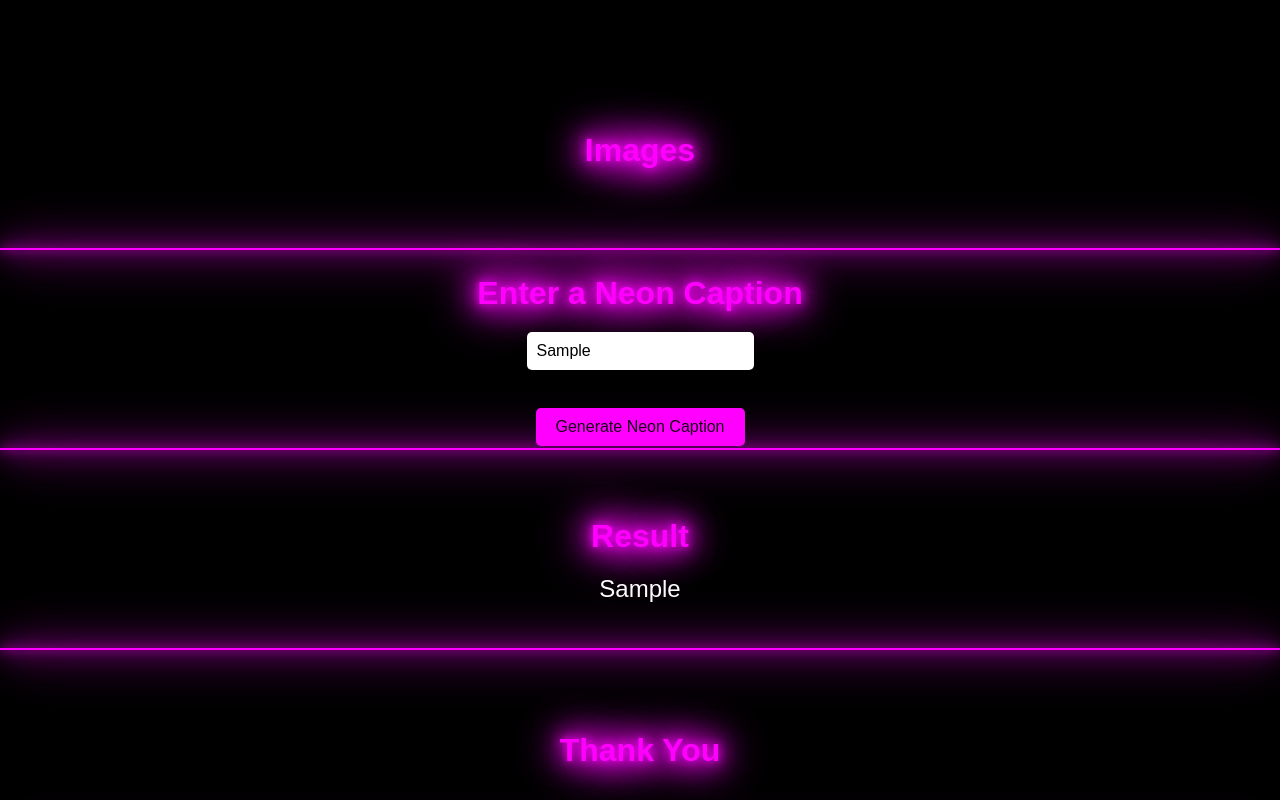
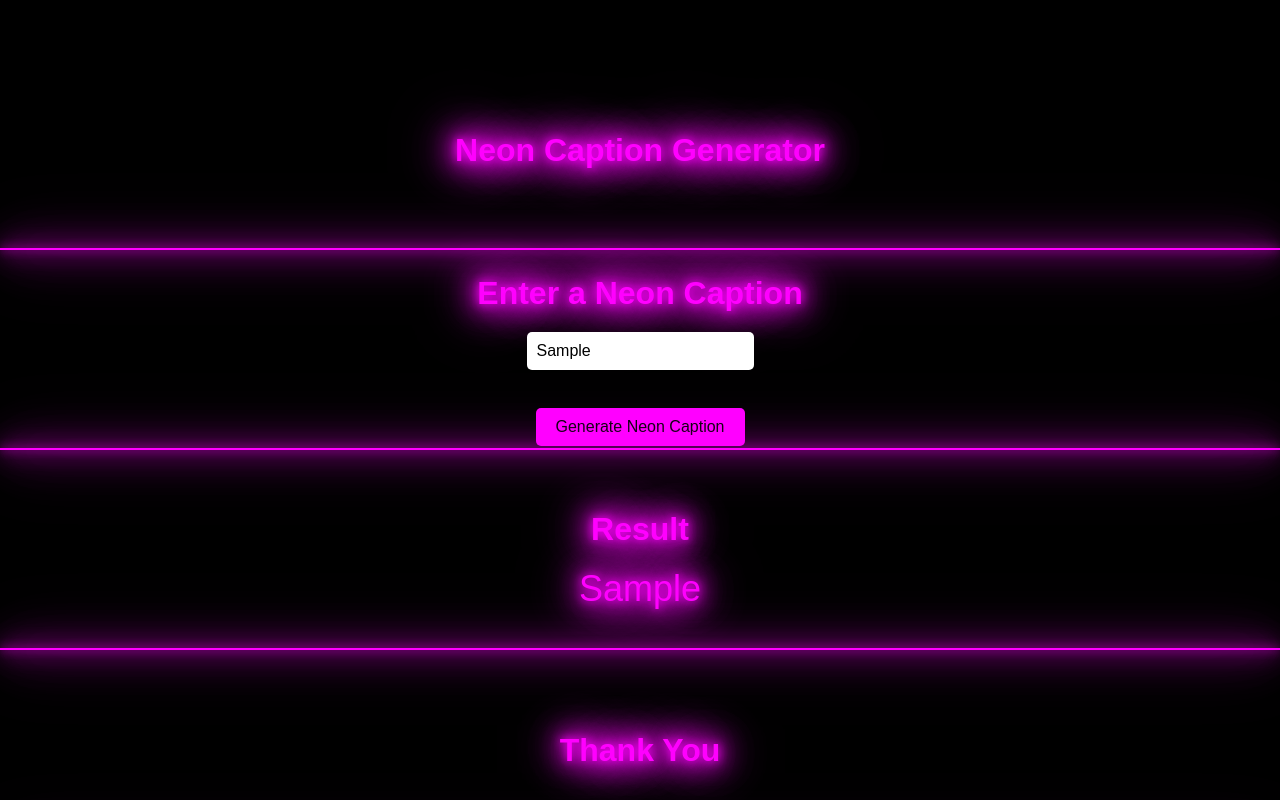
Before and after one commit to anishachitta/FullyHacks2024, a plain HTML site: page index.html in a window 1280 px wide. Both pictures are taken after typing "Sample" into the empty fields and a click on the button "Generate Neon Caption". Drawn offline with Linux system fonts and the light colour scheme.

Commit message:
commit 2

```diff
--- a/index.html
+++ b/index.html
@@ -66,14 +66,16 @@
             background-color: #ff66ff; /* Lighter neon pink on hover */
         }
         #neonCaption {
-            font-size: 24px;
+            font-size: 36px; /* Increased font size */
+            color: #ff00ff; /* Neon pink */
+            text-shadow: 0 0 10px #ff00ff, 0 0 20px #ff00ff, 0 0 30px #ff00ff, 0 0 40px #ff00ff, 0 0 50px #ff00ff, 0 0 60px #ff00ff, 0 0 70px #ff00ff; /* Neon pink glow */
         }
     </style>
 </head>
 <body>
     <div class="container">
         <div id="section1" class="section">
-         <h1>Images</h1>
+            <h1>Neon Caption Generator</h1>
         </div>
         <div id="section2" class="section">
             <h1>Enter a Neon Caption</h1>
@@ -93,7 +95,7 @@
     <script>
         function generateNeonCaption() {
             var caption = document.getElementById('caption').value;
-            document.getElementById('neonCaption').innerText = caption;
+            document.getElementById('neonCaption').innerHTML = caption;
             // Scroll to the next section
             document.querySelector('.container').scrollBy({
                 top: window.innerHeight,
```
